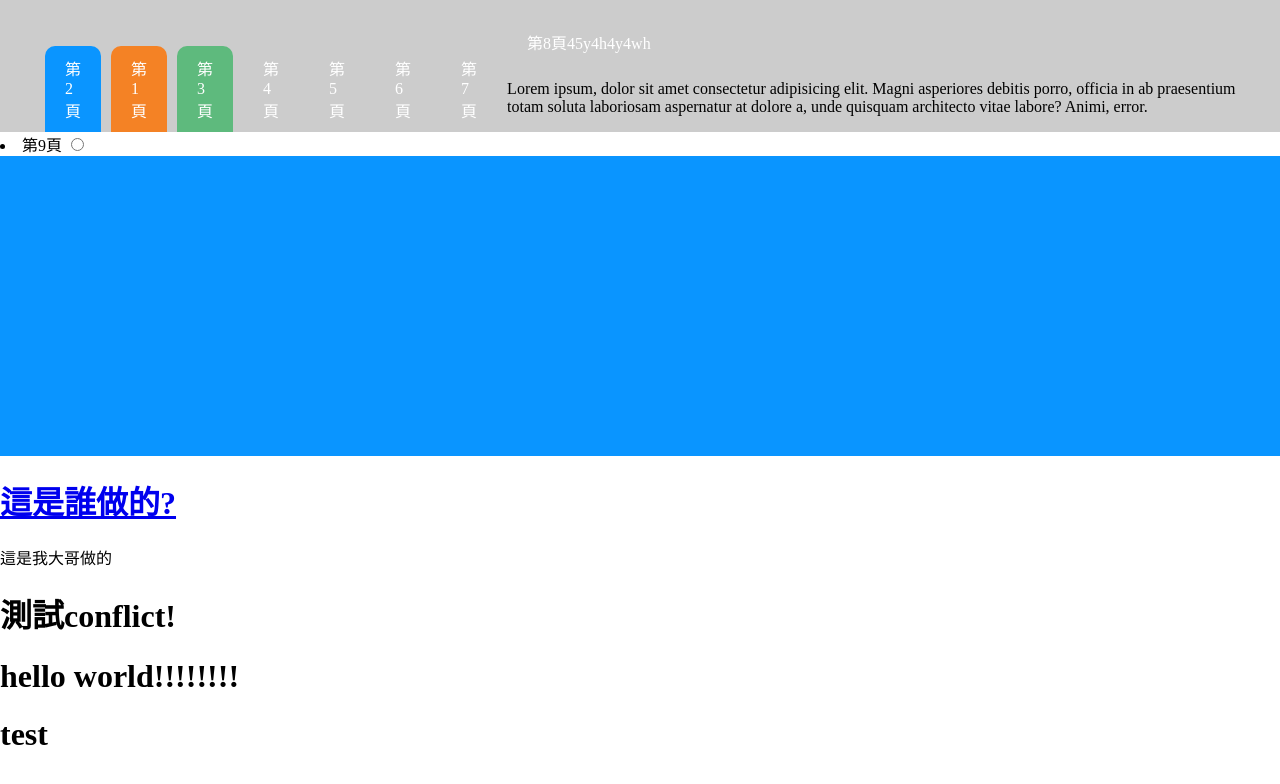
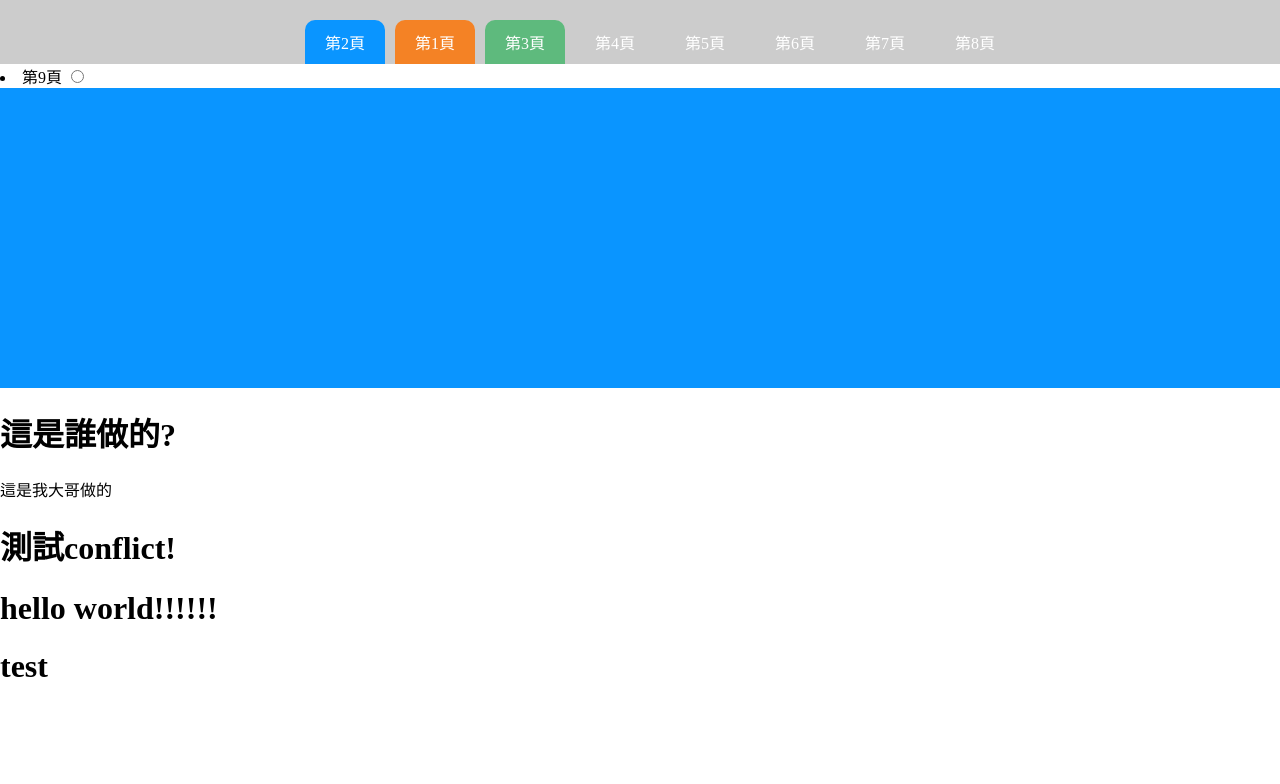
Before and after one commit to sw355498/TGD_104_g2, a plain HTML site: page tag.html in a window 1280 px wide. Drawn offline with Linux system fonts and the light colour scheme.

Commit message:
Revert "restore"
This reverts commit 5fdb8bf3973a0ec7456ee1945617fe3021183215.

```diff
--- a/tag.html
+++ b/tag.html
@@ -104,9 +104,17 @@
             <input type="radio" name="tag" id="tag7">
         </li>
     </li>
+
+
+
+
+
         <li>
-            <label for="tag8">第8頁45y4h4y4wh</label>
-            <p>Lorem ipsum, dolor sit amet consectetur adipisicing elit. Magni asperiores debitis porro, officia in ab praesentium totam soluta laboriosam aspernatur at dolore a, unde quisquam architecto vitae labore? Animi, error.</p>
+            <label for="tag8">第8頁</label>
+
+
+
+
             <input type="radio" name="tag" id="tag8">
         </li>
     </ul>
@@ -120,13 +128,13 @@
 
     <div class="box"></div>
 
-    <h1><a href="test_123.html">這是誰做的?</a></h1>
+    <h1>這是誰做的?</h1>
 
     <p>這是我大哥做的</p>
 
     <h1>測試conflict!</h1>
 
-    <h1>hello world!!!!!!!!</h1>
+    <h1>hello world!!!!!!</h1>
 
     <h1>test</h1>
 </body>
```
Also changed, not shown: test_123.html (deleted, +0 -12 lines).
